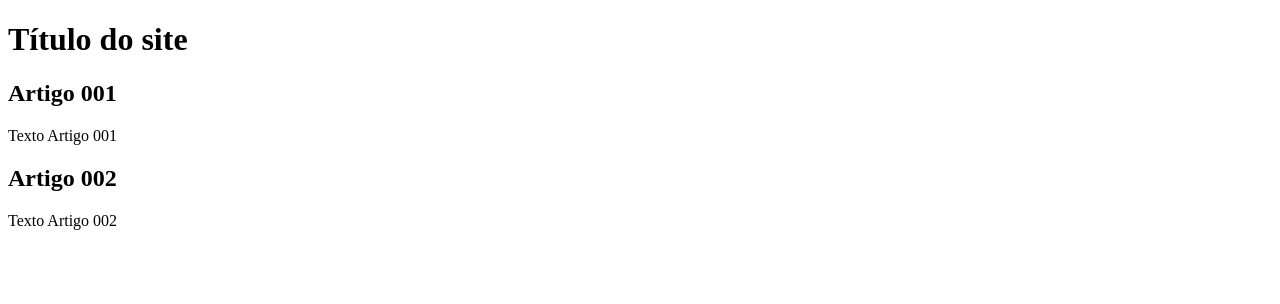
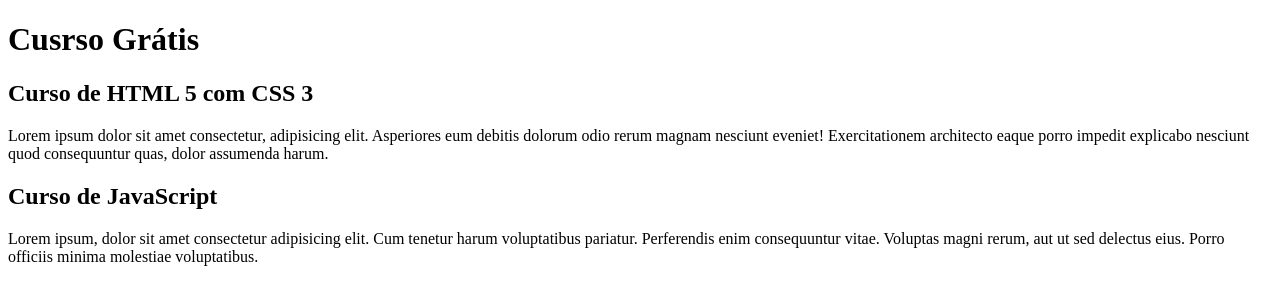
Before and after one commit to JoaoSousa17/projeto-site, a plain HTML site: page index.html in a window 1280 px wide. Drawn offline with Linux system fonts and the light colour scheme.

Commit message:
comecei a escrever o conteúdo

```diff
--- a/index.html
+++ b/index.html
@@ -8,15 +8,15 @@
 <body>
     <main>
         <header>
-            <h1>Título do site</h1>
+            <h1>Cusrso Grátis</h1>
         </header>
         <article>
-            <h2>Artigo 001</h2>
-            <p>Texto Artigo 001</p>
+            <h2>Curso de HTML 5 com CSS 3</h2>
+            <p>Lorem ipsum dolor sit amet consectetur, adipisicing elit. Asperiores eum debitis dolorum odio rerum magnam nesciunt eveniet! Exercitationem architecto eaque porro impedit explicabo nesciunt quod consequuntur quas, dolor assumenda harum.</p>
         </article>
         <article>
-            <h2>Artigo 002</h2>
-            <p>Texto Artigo 002</p>
+            <h2>Curso de JavaScript</h2>
+            <p>Lorem ipsum, dolor sit amet consectetur adipisicing elit. Cum tenetur harum voluptatibus pariatur. Perferendis enim consequuntur vitae. Voluptas magni rerum, aut ut sed delectus eius. Porro officiis minima molestiae voluptatibus.</p>
         </article>
 
     </main>
```
